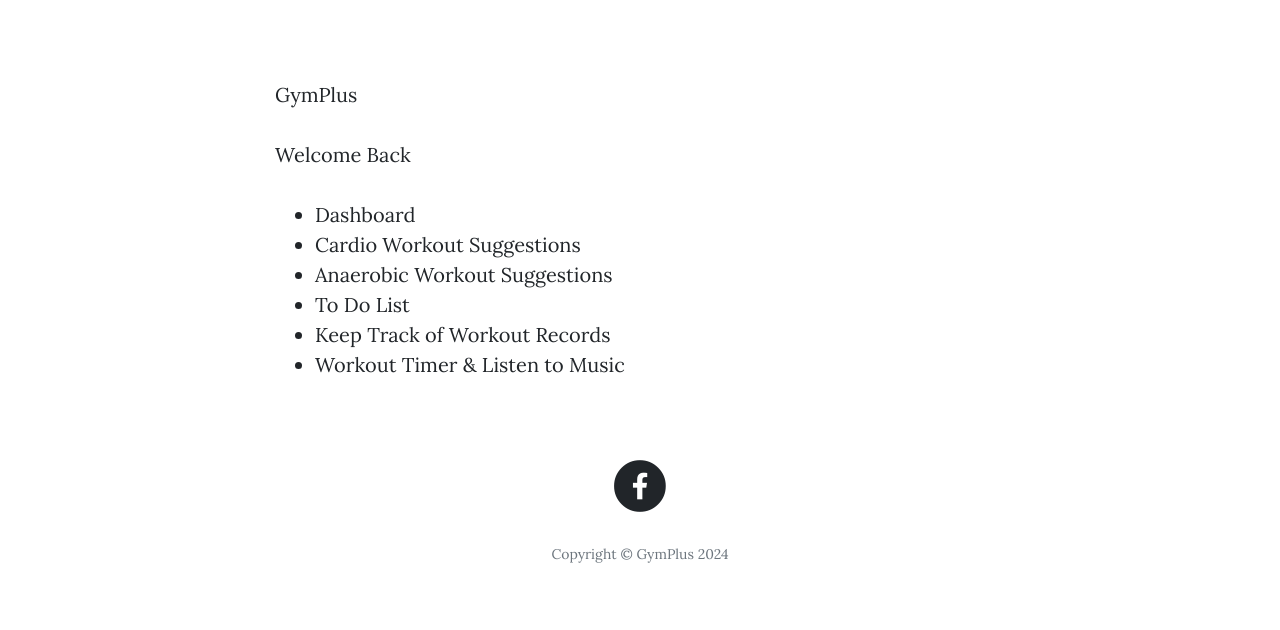
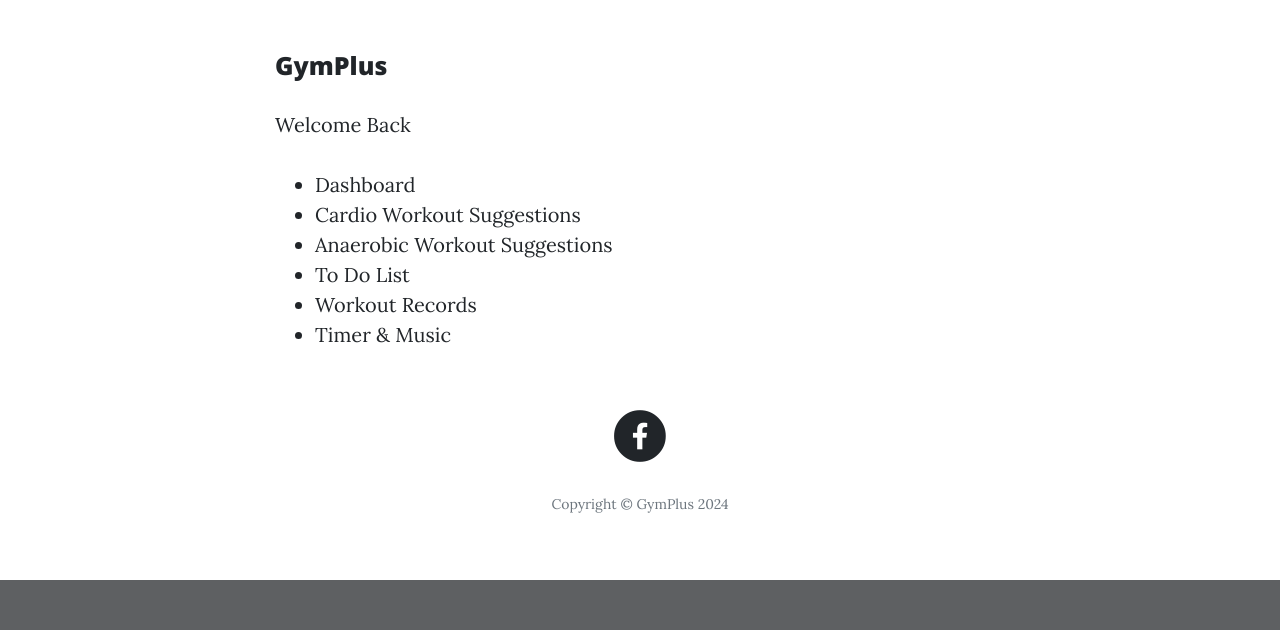
Before and after one commit to phatch9/ProFitness, a Flask app: page / in a window 1280 px wide. Shown: the part 628-1258 px from the top of the page. After the commit the page ends 1208 px from the top, so only its background shows below. Run offline with Flask 2, Linux system fonts and the light colour scheme; a user stored in the database is signed in; data that the repository does not hold is empty; some libraries are stand-ins or nearby versions.

Commit message:
test landing page

```diff
--- a/fitness/templates/index.html
+++ b/fitness/templates/index.html
@@ -1,100 +1,70 @@
-{%extends "base.html"%}
+{% extends "base.html" %}
 
-{%block title%}
+{% block title %}
 <title>Home</title>
-{%endblock%}
+{% endblock %}
 
-<body>
-  {%block content%}
+{% block content %}
+<section class="home__container">
 
-  <section class="home__container">
 {% if not current_user.is_authenticated %}
-    <div>
-        <div>
-            <img src="../static/img/fitpal" alt="" class="home__img">
-        </div>
-
-        <div>
-            <p>GymPlus</p>
-            <p>First Work-Out Metaverse<br> Learn to get healthier!</p>
-            <p>
-                <ul>
-                    <li class="home__list"> Dashboard</li>
-                    <li class="home__li st"> Cardio Workout Suggestions</li>
-                    <li class="home__list"> Anaerobic Workout Suggestions</li>
-                    <li class="home__list"> To Do List</li>
-                    <li class="home__list"> Keep Track of Workout Records</li>
-                    <li class="home__list"> Workout Timer & Listen to Music</li>
+<div class="home__unauthenticated">
+    <div class="home__intro">
+    <img src="../static/img/fitpal" alt="FitPal logo" class="home__img" />
+    <div class="home__text">
+        <h1 class="home__brand">GymPlus</h1>
+        <p class="home__tagline">First Work-Out Metaverse<br>Learn to get healthier!</p>
+        <ul class="home__feature-list">
+        <li class="home__list">Dashboard</li>
+        <li class="home__list">Cardio Workout Suggestions</li>
+        <li class="home__list">Anaerobic Workout Suggestions</li>
+        <li class="home__list">To Do List</li>
+        <li class="home__list">Track Workout Records</li>
+        <li class="home__list">Workout Timer & Music</li>
         </ul>
-            </p>
         <div class="home__buttons">
         <a href="/signup" class="button">Workout Now</a>
         </div>
     </div>
     </div>
 
-    <h2>Our Features</h2>
-    <div class="home__img_feature">
-        <img src="../static/img/home_flashc.jfif" alt="" class="home__imgz">
-        <img src="../static/img/Shareflashcard.jfif" alt="" class="home__imgz">
-        <img src="../static/img/UploadNotes.jfif" alt="" class="home__imgz">
-        <img src="../static/img/ShareNote.jfif" alt="" class="home__imgz">
-        <img src="../static/img/TodoList.jfif" alt="" class="home__imgz">
-        <img src="../static/img/PomodoroTimer.jfif" alt="" class="home__imgz">
-        <img src="../static/img/TrackHour.jfif" alt="" class="home__imgz">
+    <h2 class="home__features-heading">Our Features</h2>
+    <div class="home__features-gallery">
+    <img src="../static/img/home_flashc.jfif" alt="Flashcard" class="home__imgz" />
+    <img src="../static/img/Shareflashcard.jfif" alt="Share Flashcard" class="home__imgz" />
+    <img src="../static/img/UploadNotes.jfif" alt="Upload Notes" class="home__imgz" />
+    <img src="../static/img/ShareNote.jfif" alt="Share Note" class="home__imgz" />
+    <img src="../static/img/TodoList.jfif" alt="To-Do List" class="home__imgz" />
+    <img src="../static/img/PomodoroTimer.jfif" alt="Pomodoro Timer" class="home__imgz" />
+    <img src="../static/img/TrackHour.jfif" alt="Track Hours" class="home__imgz" />
     </div>
+
 {% else %}
-    <div class="home__img_cover">
+<div class="home__authenticated">
     <div class="home__data_container">
-            <p class="home__title">GymPlus</p>
-            <p class="home__subtitle">Welcome Back<br></p>
-            <p class="home__list_container">
-                <ul>
-                    <li class="home__list">
-                        <a class="home__link" href="/user">Dashboard</a>
-                    </li>
-                    <li class="home__list">
-                        <a class="home__link" href="/cardio">Cardio Workout Suggestions</a>
-                    </li>
-                    <li class="home__list">
-                        <a class="home__link" href="/strength">Anaerobic Workout Suggestions</a>
-                    </li>
-                    <li class="home__list">
-                        <a class="home__link" href="/todolist">To Do List</a>
-                    </li>
-                    <li class="home__list">
-                        <a class="home__link" href="/admin">Keep Track of Workout Records</a>
-                    </li>
-                    <li class="home__list">
-                        <a class="home__link" href="/pomodoroTimer">Workout Timer & Listen to Music</a>
-                    </li>
+    <h1 class="home__title">GymPlus</h1>
+    <p class="home__subtitle">Welcome Back</p>
+    <ul class="home__list_container">
+        <li class="home__list"><a class="home__link" href="/user">Dashboard</a></li>
+        <li class="home__list"><a class="home__link" href="/cardio">Cardio Workout Suggestions</a></li>
+        <li class="home__list"><a class="home__link" href="/strength">Anaerobic Workout Suggestions</a></li>
+        <li class="home__list"><a class="home__link" href="/todolist">To Do List</a></li>
+        <li class="home__list"><a class="home__link" href="/admin">Workout Records</a></li>
+        <li class="home__list"><a class="home__link" href="/pomodoroTimer">Timer & Music</a></li>
     </ul>
-            </p>
     </div>
 </div>
+{% endif %}
 
-
-    {% endif %}
 </section>
 
 <div class="container">
 {% with messages = get_flashed_messages(with_categories=true) %}
     {% if messages %}
     {% for category, message in messages %}
-              <div class="alert alert-{{ category }}">
-                {{ message }}
-              </div>
+        <div class="alert alert-{{ category }}">{{ message }}</div>
     {% endfor %}
     {% endif %}
 {% endwith %}
-
-
 </div>
-
-
-
-
-{%endblock%}
-</body>
-
-</html>
+{% endblock %}
--- a/fitness/templates/user_dashboard_template.html
+++ b/fitness/templates/user_dashboard_template.html
@@ -12,7 +12,7 @@
 
     {%block title%} {%endblock%}
 
-    <!-- Custom fonts for this template-->
+<!-- Custom fonts for this template-->
     <link
       href="static/vendor/fontawesome-free/css/all.min.css"
       rel="stylesheet"
```
Also changed, not shown: README.md, fitness/site.db, myapp/templates/user_dashboard.html (indentation only). Lines whose indentation alone changed are shown as unchanged.
